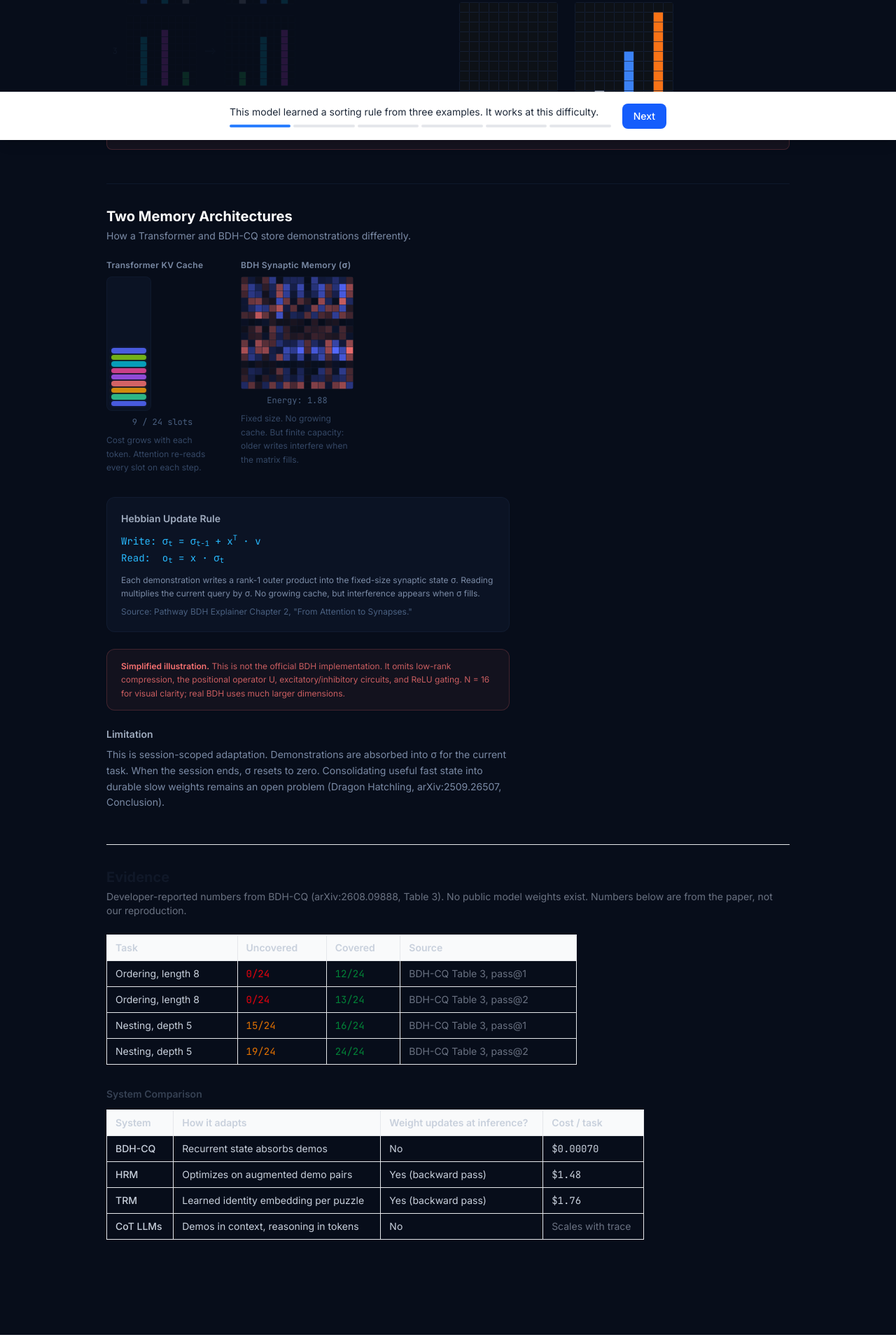
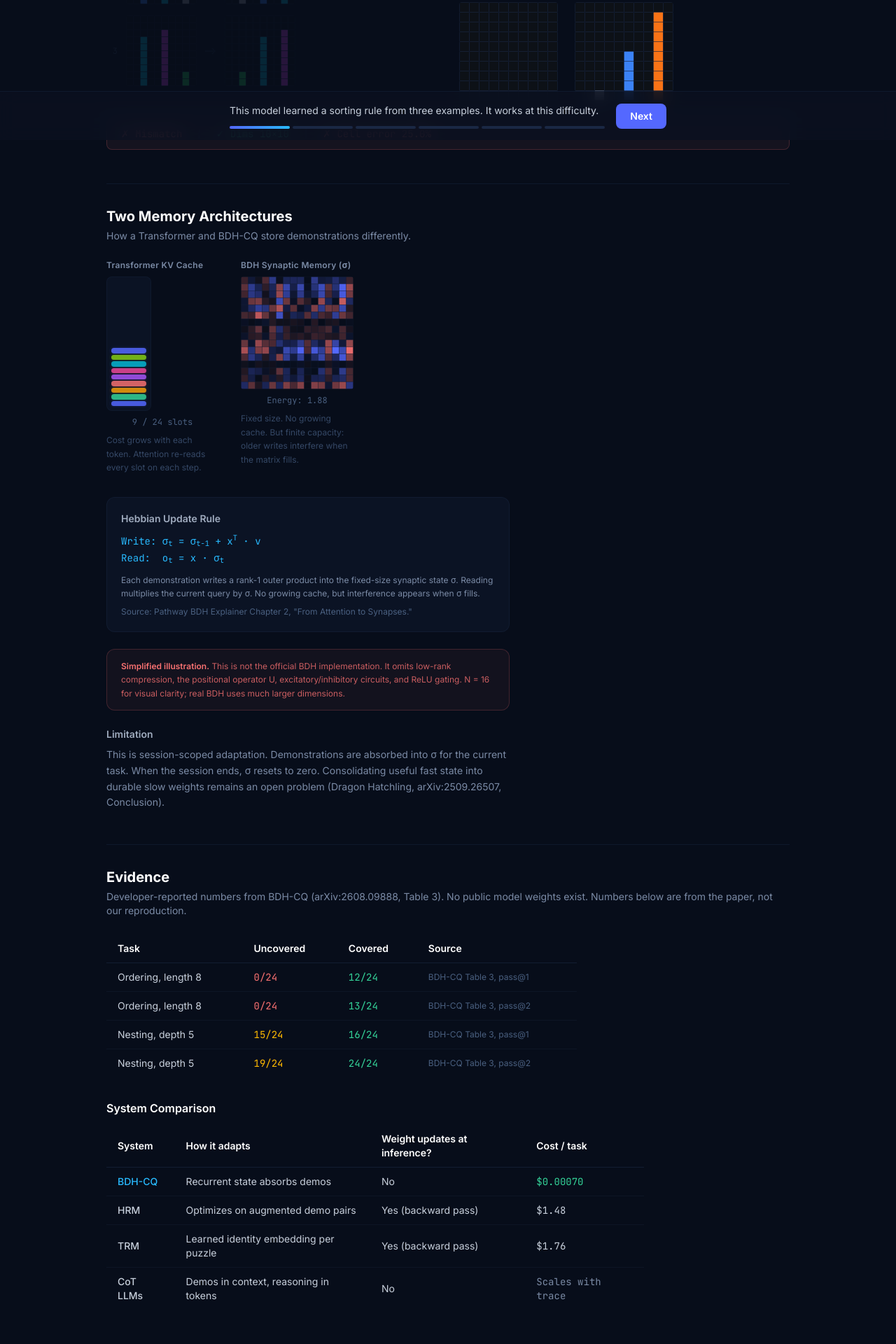
Before and after one commit to wildcraft958/DataForge, a React (Vite) app in the folder web/: page / in a window 1280 px wide. Shown: the part 600-2520 px from the top of the page at 70% size. Built offline with nearby package versions, Linux system fonts and the light colour scheme.

Commit message:
Update evidence table headers to white and add guided flow glass styling

```diff
--- a/web/src/components/EvidenceTable.jsx
+++ b/web/src/components/EvidenceTable.jsx
@@ -1,13 +1,10 @@
-/**
- * Evidence section: comparison table and BDH-CQ reported numbers.
- */
 export default function EvidenceTable() {
   return (
-    <section className="mt-8 pt-4 sm:mt-12 sm:pt-8 border-t border-gray-200">
-      <h2 className="text-xl font-bold text-gray-900 mb-1">
+    <section className="mt-8 pt-4 sm:mt-12 sm:pt-8 border-t border-navy-700/40">
+      <h2 className="text-xl font-bold text-white mb-1">
         Evidence
       </h2>
-      <p className="text-sm text-gray-500 mb-6">
+      <p className="text-sm text-navy-300 mb-6">
         Developer-reported numbers from BDH-CQ (arXiv:2608.09888, Table 3).
         No public model weights exist. Numbers below are from the paper, not
         our reproduction.
@@ -16,79 +13,79 @@ export default function EvidenceTable() {
       <div className="overflow-x-auto mb-8">
         <table className="text-sm border-collapse w-full max-w-2xl">
           <thead>
-            <tr className="bg-gray-50 text-left">
-              <th className="px-3 py-2 border border-gray-200 font-semibold">Task</th>
-              <th className="px-3 py-2 border border-gray-200 font-semibold">Uncovered</th>
-              <th className="px-3 py-2 border border-gray-200 font-semibold">Covered</th>
-              <th className="px-3 py-2 border border-gray-200 font-semibold">Source</th>
+            <tr className="text-left">
+              <th className="px-4 py-2.5 border-b border-navy-700/60 font-semibold text-white">Task</th>
+              <th className="px-4 py-2.5 border-b border-navy-700/60 font-semibold text-white">Uncovered</th>
+              <th className="px-4 py-2.5 border-b border-navy-700/60 font-semibold text-white">Covered</th>
+              <th className="px-4 py-2.5 border-b border-navy-700/60 font-semibold text-white">Source</th>
             </tr>
           </thead>
           <tbody>
-            <tr>
-              <td className="px-3 py-2 border border-gray-200">Ordering, length 8</td>
-              <td className="px-3 py-2 border border-gray-200 text-red-600 font-mono">0/24</td>
-              <td className="px-3 py-2 border border-gray-200 text-green-700 font-mono">12/24</td>
-              <td className="px-3 py-2 border border-gray-200 text-gray-500">BDH-CQ Table 3, pass@1</td>
+            <tr className="hover:bg-navy-800/30 transition-colors">
+              <td className="px-4 py-2.5 border-b border-navy-800/60 text-navy-100">Ordering, length 8</td>
+              <td className="px-4 py-2.5 border-b border-navy-800/60 text-pw-error font-mono">0/24</td>
+              <td className="px-4 py-2.5 border-b border-navy-800/60 text-pw-success font-mono">12/24</td>
+              <td className="px-4 py-2.5 border-b border-navy-800/60 text-navy-400 text-xs">BDH-CQ Table 3, pass@1</td>
             </tr>
-            <tr>
-              <td className="px-3 py-2 border border-gray-200">Ordering, length 8</td>
-              <td className="px-3 py-2 border border-gray-200 text-red-600 font-mono">0/24</td>
-              <td className="px-3 py-2 border border-gray-200 text-green-700 font-mono">13/24</td>
-              <td className="px-3 py-2 border border-gray-200 text-gray-500">BDH-CQ Table 3, pass@2</td>
+            <tr className="hover:bg-navy-800/30 transition-colors">
+              <td className="px-4 py-2.5 border-b border-navy-800/60 text-navy-100">Ordering, length 8</td>
+              <td className="px-4 py-2.5 border-b border-navy-800/60 text-pw-error font-mono">0/24</td>
+              <td className="px-4 py-2.5 border-b border-navy-800/60 text-pw-success font-mono">13/24</td>
+              <td className="px-4 py-2.5 border-b border-navy-800/60 text-navy-400 text-xs">BDH-CQ Table 3, pass@2</td>
             </tr>
-            <tr>
-              <td className="px-3 py-2 border border-gray-200">Nesting, depth 5</td>
-              <td className="px-3 py-2 border border-gray-200 text-amber-600 font-mono">15/24</td>
-              <td className="px-3 py-2 border border-gray-200 text-green-700 font-mono">16/24</td>
-              <td className="px-3 py-2 border border-gray-200 text-gray-500">BDH-CQ Table 3, pass@1</td>
+            <tr className="hover:bg-navy-800/30 transition-colors">
+              <td className="px-4 py-2.5 border-b border-navy-800/60 text-navy-100">Nesting, depth 5</td>
+              <td className="px-4 py-2.5 border-b border-navy-800/60 text-amber-400 font-mono">15/24</td>
+              <td className="px-4 py-2.5 border-b border-navy-800/60 text-pw-success font-mono">16/24</td>
+              <td className="px-4 py-2.5 border-b border-navy-800/60 text-navy-400 text-xs">BDH-CQ Table 3, pass@1</td>
             </tr>
-            <tr>
-              <td className="px-3 py-2 border border-gray-200">Nesting, depth 5</td>
-              <td className="px-3 py-2 border border-gray-200 text-amber-600 font-mono">19/24</td>
-              <td className="px-3 py-2 border border-gray-200 text-green-700 font-mono">24/24</td>
-              <td className="px-3 py-2 border border-gray-200 text-gray-500">BDH-CQ Table 3, pass@2</td>
+            <tr className="hover:bg-navy-800/30 transition-colors">
+              <td className="px-4 py-2.5 text-navy-100">Nesting, depth 5</td>
+              <td className="px-4 py-2.5 text-amber-400 font-mono">19/24</td>
+              <td className="px-4 py-2.5 text-pw-success font-mono">24/24</td>
+              <td className="px-4 py-2.5 text-navy-400 text-xs">BDH-CQ Table 3, pass@2</td>
             </tr>
           </tbody>
         </table>
       </div>
 
-      <h3 className="text-sm font-semibold text-gray-700 mb-3">
+      <h3 className="text-base font-semibold text-white mb-3">
         System Comparison
       </h3>
       <div className="overflow-x-auto">
         <table className="text-sm border-collapse w-full max-w-3xl">
           <thead>
-            <tr className="bg-gray-50 text-left">
-              <th className="px-3 py-2 border border-gray-200 font-semibold">System</th>
-              <th className="px-3 py-2 border border-gray-200 font-semibold">How it adapts</th>
-              <th className="px-3 py-2 border border-gray-200 font-semibold">Weight updates at inference?</th>
-              <th className="px-3 py-2 border border-gray-200 font-semibold">Cost / task</th>
+            <tr className="text-left">
+              <th className="px-4 py-2.5 border-b border-navy-700/60 font-semibold text-white">System</th>
+              <th className="px-4 py-2.5 border-b border-navy-700/60 font-semibold text-white">How it adapts</th>
+              <th className="px-4 py-2.5 border-b border-navy-700/60 font-semibold text-white">Weight updates at inference?</th>
+              <th className="px-4 py-2.5 border-b border-navy-700/60 font-semibold text-white">Cost / task</th>
             </tr>
           </thead>
           <tbody>
-            <tr>
-              <td className="px-3 py-2 border border-gray-200 font-medium">BDH-CQ</td>
-              <td className="px-3 py-2 border border-gray-200">Recurrent state absorbs demos</td>
-              <td className="px-3 py-2 border border-gray-200">No</td>
-              <td className="px-3 py-2 border border-gray-200 font-mono">$0.00070</td>
+            <tr className="hover:bg-navy-800/30 transition-colors">
+              <td className="px-4 py-2.5 border-b border-navy-800/60 font-medium text-pw-cyan">BDH-CQ</td>
+              <td className="px-4 py-2.5 border-b border-navy-800/60 text-navy-100">Recurrent state absorbs demos</td>
+              <td className="px-4 py-2.5 border-b border-navy-800/60 text-navy-100">No</td>
+              <td className="px-4 py-2.5 border-b border-navy-800/60 font-mono text-pw-success">$0.00070</td>
             </tr>
-            <tr>
-              <td className="px-3 py-2 border border-gray-200 font-medium">HRM</td>
-              <td className="px-3 py-2 border border-gray-200">Optimizes on augmented demo pairs</td>
-              <td className="px-3 py-2 border border-gray-200">Yes (backward pass)</td>
-              <td className="px-3 py-2 border border-gray-200 font-mono">$1.48</td>
+            <tr className="hover:bg-navy-800/30 transition-colors">
+              <td className="px-4 py-2.5 border-b border-navy-800/60 font-medium text-navy-100">HRM</td>
+              <td className="px-4 py-2.5 border-b border-navy-800/60 text-navy-100">Optimizes on augmented demo pairs</td>
+              <td className="px-4 py-2.5 border-b border-navy-800/60 text-navy-100">Yes (backward pass)</td>
+              <td className="px-4 py-2.5 border-b border-navy-800/60 font-mono text-navy-100">$1.48</td>
             </tr>
-            <tr>
-              <td className="px-3 py-2 border border-gray-200 font-medium">TRM</td>
-              <td className="px-3 py-2 border border-gray-200">Learned identity embedding per puzzle</td>
-              <td className="px-3 py-2 border border-gray-200">Yes (backward pass)</td>
-              <td className="px-3 py-2 border border-gray-200 font-mono">$1.76</td>
+            <tr className="hover:bg-navy-800/30 transition-colors">
+              <td className="px-4 py-2.5 border-b border-navy-800/60 font-medium text-navy-100">TRM</td>
+              <td className="px-4 py-2.5 border-b border-navy-800/60 text-navy-100">Learned identity embedding per puzzle</td>
+              <td className="px-4 py-2.5 border-b border-navy-800/60 text-navy-100">Yes (backward pass)</td>
+              <td className="px-4 py-2.5 border-b border-navy-800/60 font-mono text-navy-100">$1.76</td>
             </tr>
-            <tr>
-              <td className="px-3 py-2 border border-gray-200 font-medium">CoT LLMs</td>
-              <td className="px-3 py-2 border border-gray-200">Demos in context, reasoning in tokens</td>
-              <td className="px-3 py-2 border border-gray-200">No</td>
-              <td className="px-3 py-2 border border-gray-200 text-gray-500">Scales with trace</td>
+            <tr className="hover:bg-navy-800/30 transition-colors">
+              <td className="px-4 py-2.5 font-medium text-navy-100">CoT LLMs</td>
+              <td className="px-4 py-2.5 text-navy-100">Demos in context, reasoning in tokens</td>
+              <td className="px-4 py-2.5 text-navy-100">No</td>
+              <td className="px-4 py-2.5 text-navy-300 font-mono">Scales with trace</td>
             </tr>
           </tbody>
         </table>
--- a/web/src/components/GuidedFlow.jsx
+++ b/web/src/components/GuidedFlow.jsx
@@ -1,7 +1,3 @@
-/**
- * First-visit guided flow. 6 steps, under 90 seconds.
- * Controls the complexity slider and coverage toggle through a script.
- */
 import { useState, useCallback } from 'react'
 
 const STEPS = [
@@ -66,17 +62,27 @@ export default function GuidedFlow({
   })()
 
   return (
-    <div className="fixed bottom-0 left-0 right-0 bg-white border-t border-gray-200 shadow-lg z-50">
+    <div
+      className="fixed bottom-0 left-0 right-0 z-50 border-t border-navy-700/40"
+      style={{
+        backgroundColor: 'rgba(11, 17, 32, 0.85)',
+        backdropFilter: 'blur(12px)',
+        WebkitBackdropFilter: 'blur(12px)',
+      }}
+    >
       <div className="max-w-2xl mx-auto px-6 py-4 flex items-center gap-4">
         <div className="flex-1">
-          <p className="text-sm text-gray-800">{current.text}</p>
-          <div className="flex gap-1 mt-2">
+          <p className="text-sm text-navy-100 leading-relaxed">{current.text}</p>
+          <div className="flex gap-1 mt-2.5">
             {STEPS.map((_, i) => (
               <div
                 key={i}
-                className={`h-1 rounded-full flex-1 ${
-                  i <= step ? 'bg-blue-500' : 'bg-gray-200'
-                }`}
+                className="h-1 rounded-full flex-1 transition-colors duration-300"
+                style={{
+                  background: i <= step
+                    ? 'linear-gradient(90deg, #5468FF, #28BAFF)'
+                    : '#1A2844',
+                }}
               />
             ))}
           </div>
@@ -85,10 +91,10 @@ export default function GuidedFlow({
           onClick={advance}
           disabled={!canAdvance}
           className={`
-            px-4 py-2 rounded-lg text-sm font-medium transition-colors
+            px-5 py-2 rounded-lg text-sm font-semibold transition-all duration-200
             ${canAdvance
-              ? 'bg-blue-600 text-white hover:bg-blue-700'
-              : 'bg-gray-200 text-gray-400 cursor-not-allowed'
+              ? 'bg-pw-blue text-white hover:shadow-[0_0_16px_rgba(84,104,255,0.4)] hover:bg-pw-blue/90'
+              : 'bg-navy-700/50 text-navy-400 cursor-not-allowed'
             }
           `}
         >
```
